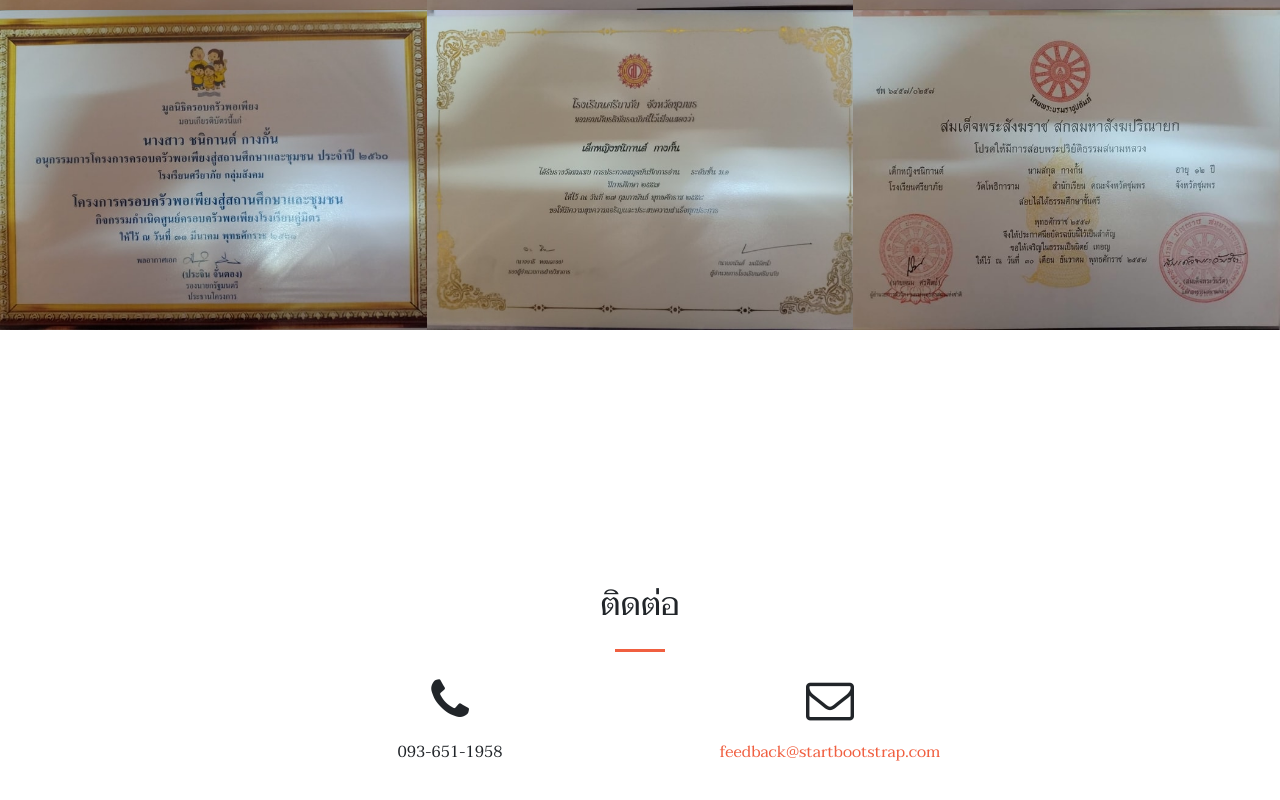
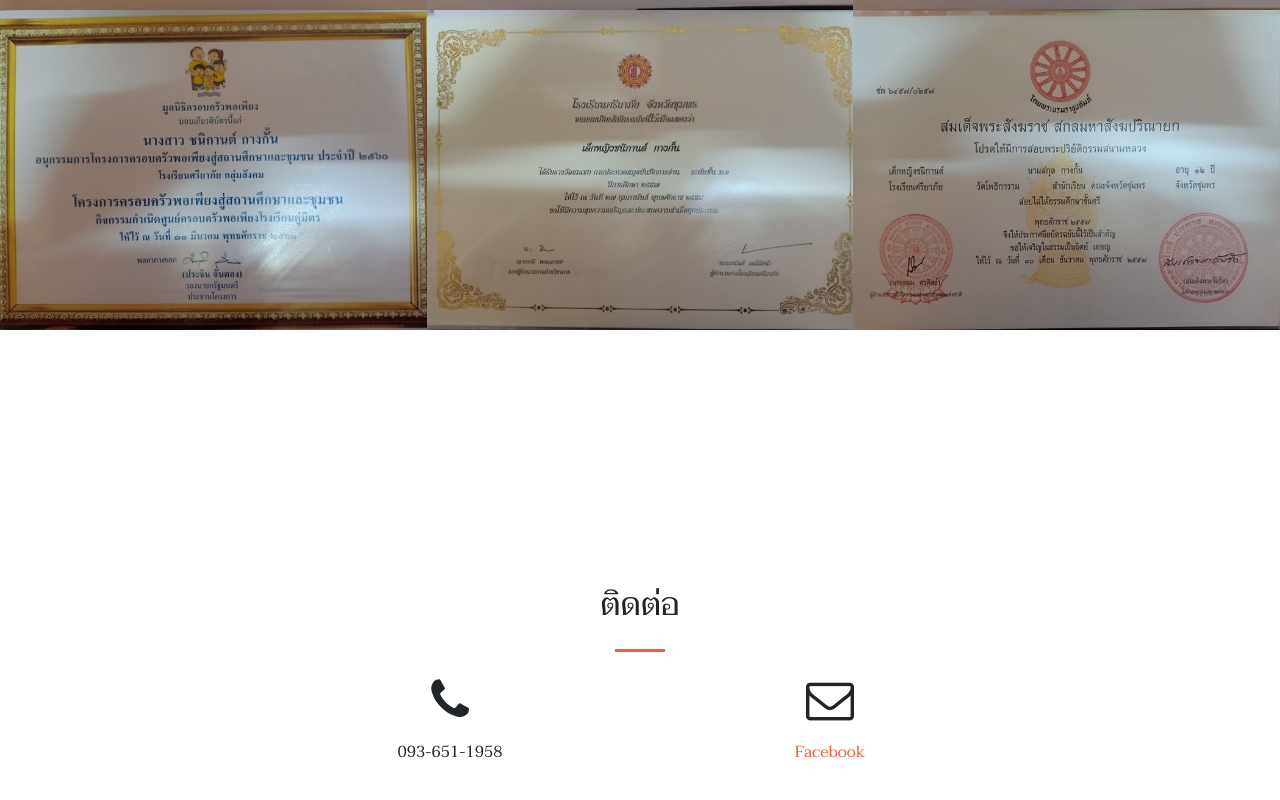
Before and after one commit to pinky-chanikan-web/pinky-chanikan-web.github.io, a plain HTML site: page index.html in a window 1280 px wide. Shown: the part 3830-4630 px from the top of the page. Drawn offline with nearby package versions, Linux system fonts and the light colour scheme.

Commit message:
update facebook link

```diff
--- a/index.html
+++ b/index.html
@@ -354,7 +354,7 @@
           <div class="col-lg-4 mr-auto text-center">
             <i class="fa fa-envelope-o fa-3x mb-3 sr-contact"></i>
             <p>
-              <a href="mailto:your-email@your-domain.com">feedback@startbootstrap.com</a>
+              <a href="https://www.facebook.com/gy.inlove" target="_blank">Facebook</a>
             </p>
           </div>
         </div>
```
